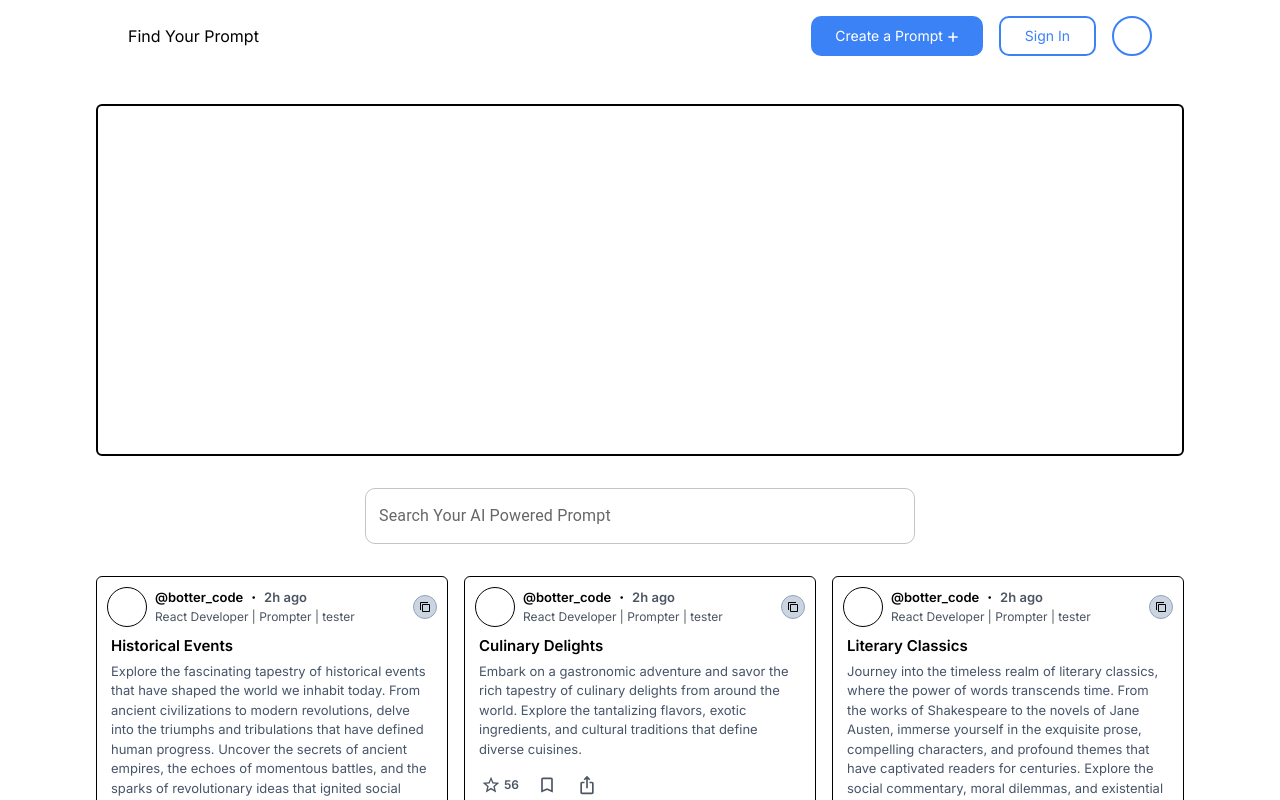
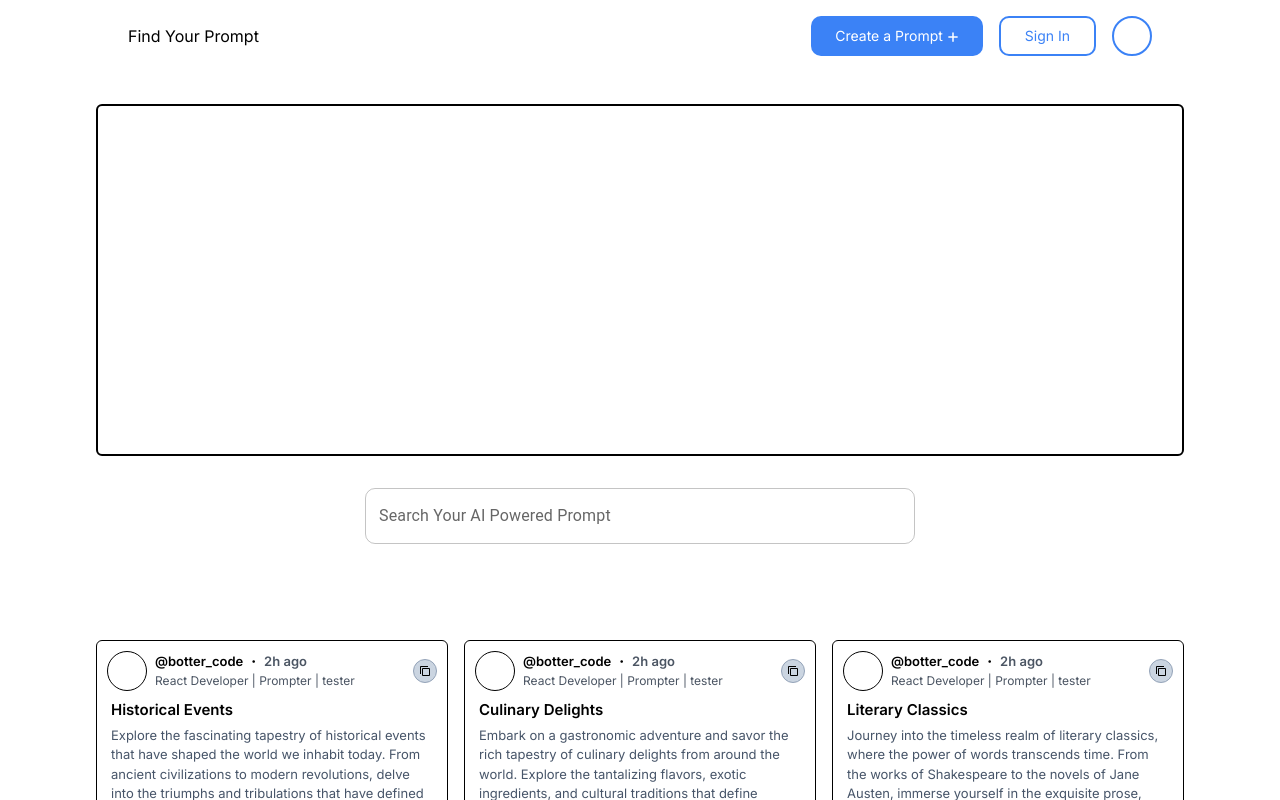
Before and after one commit to manavsiddharthgupta/promptIn.ai, a Next.js app: page / in a window 1280 px wide. Shown: the top 800 px of the page. Built offline with nearby package versions, Linux system fonts and the light colour scheme.

Commit message:
feature: used parallel routing for frrd section

```diff
--- /dev/null
+++ b/app/@feed/page.tsx
@@ -0,0 +1,17 @@
+import PromptCard from '.././components/PromptCard';
+import Card from '../ui/Card';
+import dataArray from '../utils/store/sampledata';
+
+const Feed = () => {
+  return (
+    <Card>
+      <section className="columns-1 min-[600px]:columns-2 min-[860px]:columns-3">
+        {dataArray.map((data) => {
+          return <PromptCard key={data.title} promptData={data} />;
+        })}
+      </section>
+    </Card>
+  );
+};
+
+export default Feed;
--- a/app/components/PromptCard.tsx
+++ b/app/components/PromptCard.tsx
@@ -11,7 +11,7 @@ const PromptCard = ({
   };
 }) => {
   return (
-    <div className="border-[1.5px] border-black w-full rounded-md mb-4 break-inside-avoid p-[10px]">
+    <div className="border-[1.5px] border-black w-full rounded-md mb-4 break-inside-avoid p-[10px] cursor-pointer">
       <div className="flex gap-2 items-center justify-between">
         <div className="flex gap-2 truncate">
           <div className="border-[1px] border-black min-w-[2.5rem] min-h-[2.5rem] h-10 rounded-full"></div>
--- a/app/layout.tsx
+++ b/app/layout.tsx
@@ -1,6 +1,7 @@
 import './globals.css';
 import { Inter } from 'next/font/google';
 import NavBar from './components/NavBar';
+import React from 'react';
 
 const inter = Inter({ subsets: ['latin'] });
 
@@ -11,14 +12,17 @@ export const metadata = {
 
 export default function RootLayout({
   children,
+  feed,
 }: {
   children: React.ReactNode;
+  feed: React.ReactNode;
 }) {
   return (
     <html lang="en">
       <body className={inter.className}>
         <NavBar />
         {children}
+        {feed}
       </body>
     </html>
   );
--- a/app/page.tsx
+++ b/app/page.tsx
@@ -1,16 +1,12 @@
-import Feed from './components/Feed';
 import Hero from './components/Hero';
 import Search from './components/Search';
 import Card from './ui/Card';
 
 export default function Home() {
   return (
-    <main className="px-4 min-[400px]:px-8 min-[600px]:px-4 lg:px-0">
-      <Card>
-        <Hero />
-        <Search />
-        <Feed />
-      </Card>
-    </main>
+    <Card>
+      <Hero />
+      <Search />
+    </Card>
   );
 }
--- a/app/ui/Card.tsx
+++ b/app/ui/Card.tsx
@@ -1,4 +1,8 @@
 const Card = ({ children }: { children: React.ReactNode }) => {
-  return <div className="max-w-[68rem] mx-auto py-8">{children}</div>;
+  return (
+    <main className="px-4 min-[400px]:px-8 min-[600px]:px-4 lg:px-0 max-w-[68rem] mx-auto py-8">
+      {children}
+    </main>
+  );
 };
 export default Card;
```
